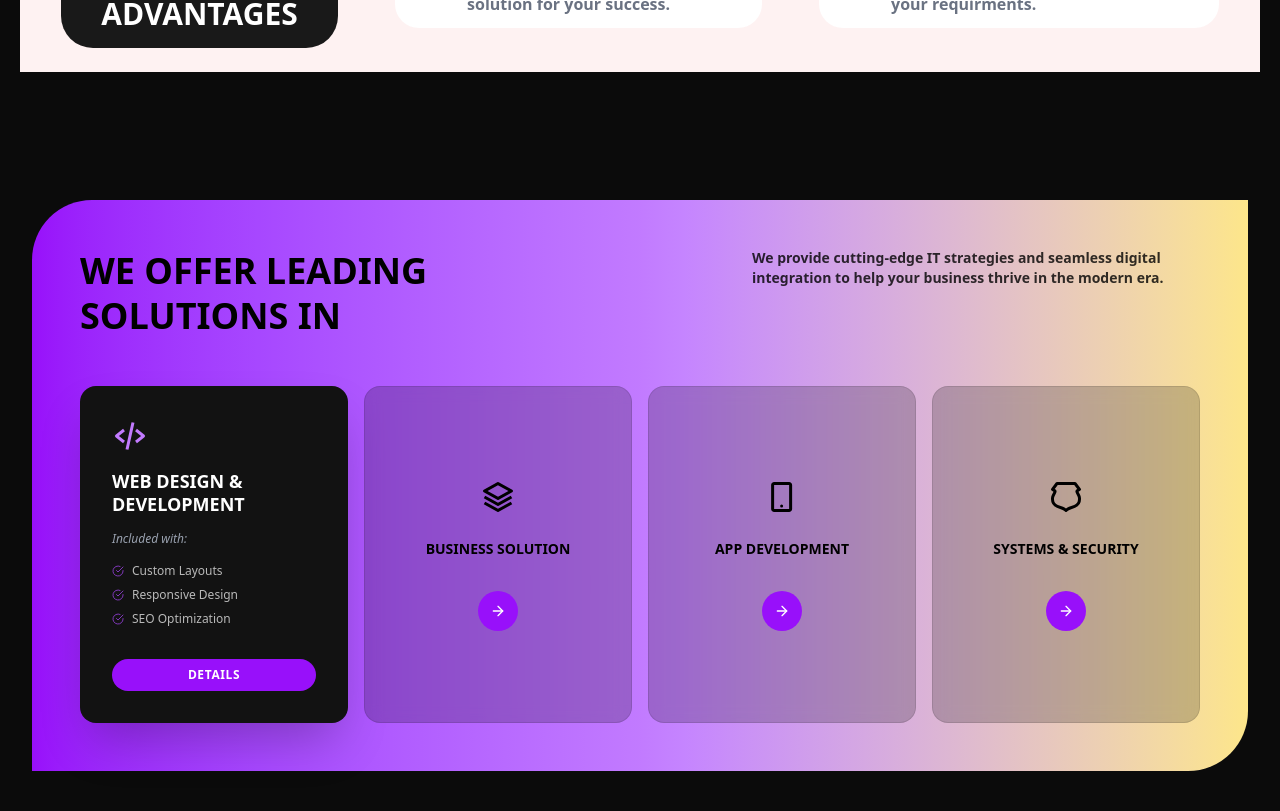
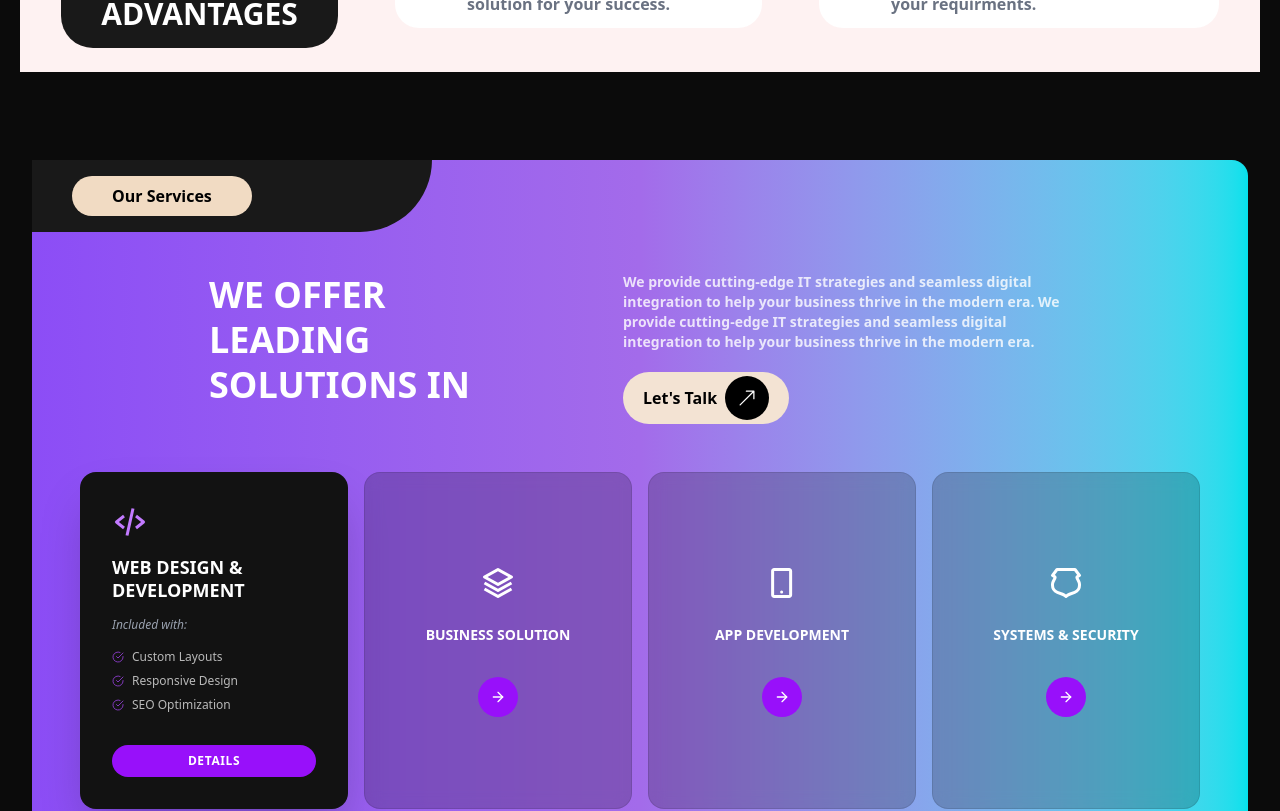
Before and after one commit to hassaanhaider88/HMKCodeWeb, a React (Vite) app: page / in a window 1280 px wide. Shown: the part 1460-2271 px from the top of the page. Built offline with nearby package versions, Linux system fonts and the light colour scheme.

Commit message:
working on Services section

```diff
--- /dev/null
+++ b/src/Components/LeadingSolutionSection.jsx
@@ -0,0 +1,85 @@
+import React from "react";
+import { BiCodeAlt, BiLayer, BiMobileAlt, BiShieldAlt } from "react-icons/bi";
+import { BsArrowUpRight } from "react-icons/bs";
+import { FiArrowRight, FiCheckCircle } from "react-icons/fi";
+
+const LeadingSolutionSection = () => {
+  return (
+    <section className="max-w-7xl mx-auto px-8  mt-10">
+      <div className="bg-linear-to-r from-[#8C4DF6] text-white via-[#A36BEA] to-[#04E1EC] relative rounded-2xl p-12 ">
+        <div
+          style={{ borderRadius: "0px 0px 100px 0px" }}
+          className="TopLeftDiv absolute top-0 left-0 w-100 bg-[#191919] py-4"
+        >
+          <button className="py-2 text-black font-semibold w-fit px-10 bg-[#F1DBC3] ml-10 rounded-4xl ">
+            Our Services
+          </button>
+        </div>
+        <div className="flex mt-16 flex-col md:flex-row justify-evenly items-start mb-12 gap-6">
+          <h2 className="text-4xl  font-semibold max-w-sm leading-tight">
+            WE OFFER <br /> LEADING <br /> SOLUTIONS IN
+          </h2>
+          <div className="flex flex-col gap-5">
+            <p className="max-w-md text-sm font-semibold opacity-80">
+              We provide cutting-edge IT strategies and seamless digital
+              integration to help your business thrive in the modern era. We
+              provide cutting-edge IT strategies and seamless digital
+              integration to help your business thrive in the modern era.
+            </p>
+            <button className="active:scale-105  duration-200 transition-all cursor-pointer w-fit bg-[#f3e3d3] text-black px-5 py-1 rounded-full group flex items-center gap-2 font-bold hover:bg-white">
+              Let's Talk{" "}
+              <span className="rounded-full  group-hover:rotate-180 group-hover:translate-x-2 group-hover:scale-105 duration-300 transition-all p-3 text-white bg-black">
+                <BsArrowUpRight size={20} />
+              </span>
+            </button>
+          </div>
+        </div>
+
+        <div className="grid grid-cols-1 md:grid-cols-2 lg:grid-cols-4 gap-4">
+          {/* Primary Card */}
+          <div className="bg-[#121212] text-white p-8 rounded-2xl flex flex-col gap-4 shadow-2xl">
+            <BiCodeAlt className="text-4xl text-purple-400" />
+            <h3 className="font-bold text-lg leading-tight uppercase">
+              Web Design & Development
+            </h3>
+            <p className="text-xs text-gray-400 italic">Included with:</p>
+            <ul className="text-xs space-y-2 opacity-70">
+              <li className="flex items-center gap-2">
+                <FiCheckCircle className="text-purple-500" /> Custom Layouts
+              </li>
+              <li className="flex items-center gap-2">
+                <FiCheckCircle className="text-purple-500" /> Responsive Design
+              </li>
+              <li className="flex items-center gap-2">
+                <FiCheckCircle className="text-purple-500" /> SEO Optimization
+              </li>
+            </ul>
+            <button className="mt-4 bg-purple-600 w-full py-2 rounded-full text-xs font-bold uppercase tracking-wider">
+              Details
+            </button>
+          </div>
+
+          {/* Icon Only Cards */}
+          {[
+            { icon: <BiLayer />, title: "Business Solution" },
+            { icon: <BiMobileAlt />, title: "App Development" },
+            { icon: <BiShieldAlt />, title: "Systems & Security" },
+          ].map((item, idx) => (
+            <div
+              key={idx}
+              className="bg-black/20 backdrop-blur-sm hover:bg-black/30 transition p-8 rounded-2xl flex flex-col items-center justify-center text-center gap-4 border border-black/10"
+            >
+              <div className="text-4xl mb-2">{item.icon}</div>
+              <h3 className="font-bold text-sm uppercase">{item.title}</h3>
+              <button className="w-10 h-10 rounded-full bg-purple-600 flex items-center justify-center text-white mt-4">
+                <FiArrowRight />
+              </button>
+            </div>
+          ))}
+        </div>
+      </div>
+    </section>
+  );
+};
+
+export default LeadingSolutionSection;
--- a/src/Pages/Home.jsx
+++ b/src/Pages/Home.jsx
@@ -12,7 +12,8 @@ import {
 import { BiCodeAlt, BiLayer, BiMobileAlt, BiShieldAlt } from "react-icons/bi";
 import NavBar from "../Components/NavBar";
 import HeroSection from "../Components/HeroSection";
-import OurTeamSection from '../Components/OurTeamSection'
+import OurTeamSection from "../Components/OurTeamSection";
+import LeadingSolutionSection from "../Components/LeadingSolutionSection";
 
 const HomePage = () => {
   const [openFaq, setOpenFaq] = useState(0);
@@ -24,67 +25,10 @@ const HomePage = () => {
 
       {/* --- HERO SECTION --- */}
       <HeroSection />
- {/* Our Teams */}
-      <OurTeamSection/>
-      {/* --- SERVICES GRADIENT BOX --- */}
-      <section className="max-w-7xl mx-auto px-8 py-20">
-        <div className="bg-linear-to-r from-purple-600 via-purple-400 to-[#fde68a] rounded-tl-[60px] rounded-br-[60px] p-12 text-black">
-          <div className="flex flex-col md:flex-row justify-between items-start mb-12 gap-6">
-            <h2 className="text-4xl font-black max-w-sm leading-tight">
-              WE OFFER LEADING SOLUTIONS IN
-            </h2>
-            <p className="max-w-md text-sm font-semibold opacity-80">
-              We provide cutting-edge IT strategies and seamless digital
-              integration to help your business thrive in the modern era.
-            </p>
-          </div>
-
-          <div className="grid grid-cols-1 md:grid-cols-2 lg:grid-cols-4 gap-4">
-            {/* Primary Card */}
-            <div className="bg-[#121212] text-white p-8 rounded-2xl flex flex-col gap-4 shadow-2xl">
-              <BiCodeAlt className="text-4xl text-purple-400" />
-              <h3 className="font-bold text-lg leading-tight uppercase">
-                Web Design & Development
-              </h3>
-              <p className="text-xs text-gray-400 italic">Included with:</p>
-              <ul className="text-xs space-y-2 opacity-70">
-                <li className="flex items-center gap-2">
-                  <FiCheckCircle className="text-purple-500" /> Custom Layouts
-                </li>
-                <li className="flex items-center gap-2">
-                  <FiCheckCircle className="text-purple-500" /> Responsive
-                  Design
-                </li>
-                <li className="flex items-center gap-2">
-                  <FiCheckCircle className="text-purple-500" /> SEO Optimization
-                </li>
-              </ul>
-              <button className="mt-4 bg-purple-600 w-full py-2 rounded-full text-xs font-bold uppercase tracking-wider">
-                Details
-              </button>
-            </div>
-
-            {/* Icon Only Cards */}
-            {[
-              { icon: <BiLayer />, title: "Business Solution" },
-              { icon: <BiMobileAlt />, title: "App Development" },
-              { icon: <BiShieldAlt />, title: "Systems & Security" },
-            ].map((item, idx) => (
-              <div
-                key={idx}
-                className="bg-black/20 backdrop-blur-sm hover:bg-black/30 transition p-8 rounded-2xl flex flex-col items-center justify-center text-center gap-4 border border-black/10"
-              >
-                <div className="text-4xl mb-2">{item.icon}</div>
-                <h3 className="font-bold text-sm uppercase">{item.title}</h3>
-                <button className="w-10 h-10 rounded-full bg-purple-600 flex items-center justify-center text-white mt-4">
-                  <FiArrowRight />
-                </button>
-              </div>
-            ))}
-          </div>
-        </div>
-      </section>
-
+      {/* Our Teams */}
+      <OurTeamSection />
+      {/* --- SERVICES Leading Solutions BOX --- */}
+      <LeadingSolutionSection/>
       {/* --- PORTFOLIO SECTION --- */}
       <section className="bg-[#f8f8f8] text-black py-24 rounded-tl-[100px] rounded-br-[100px]">
         <div className="max-w-7xl mx-auto px-8">
```
